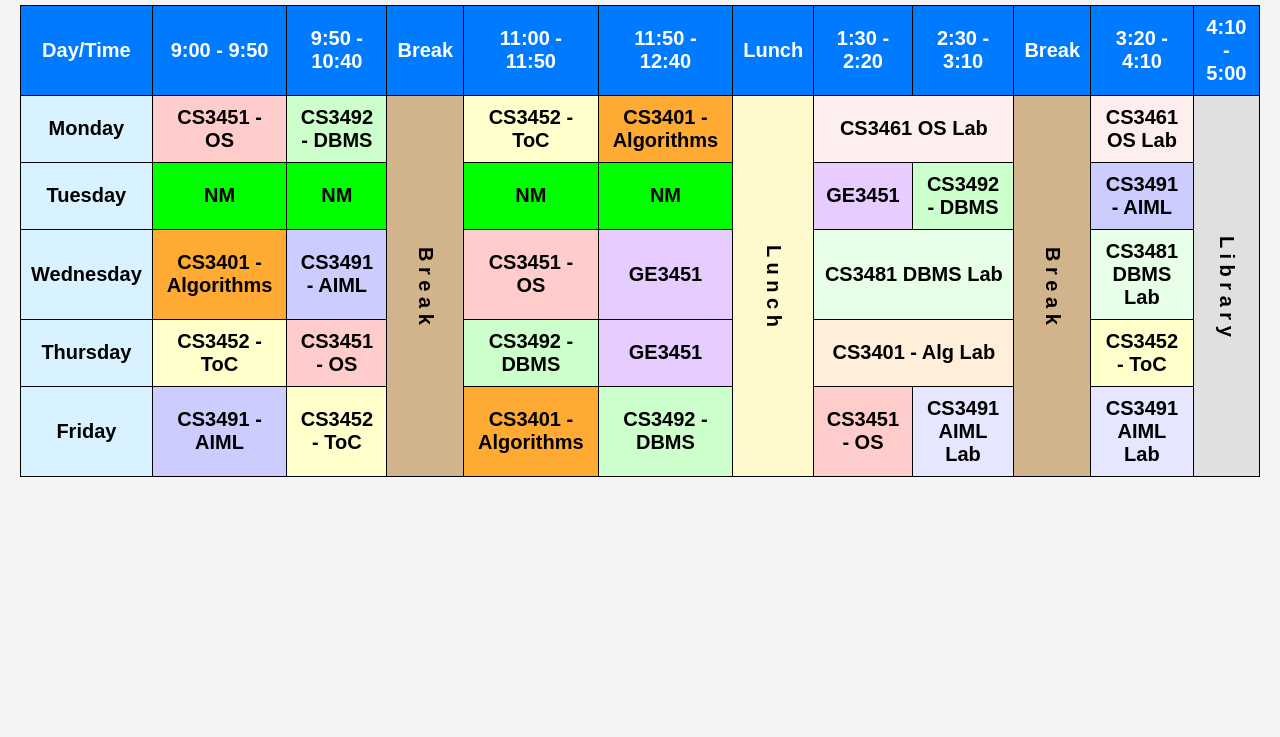
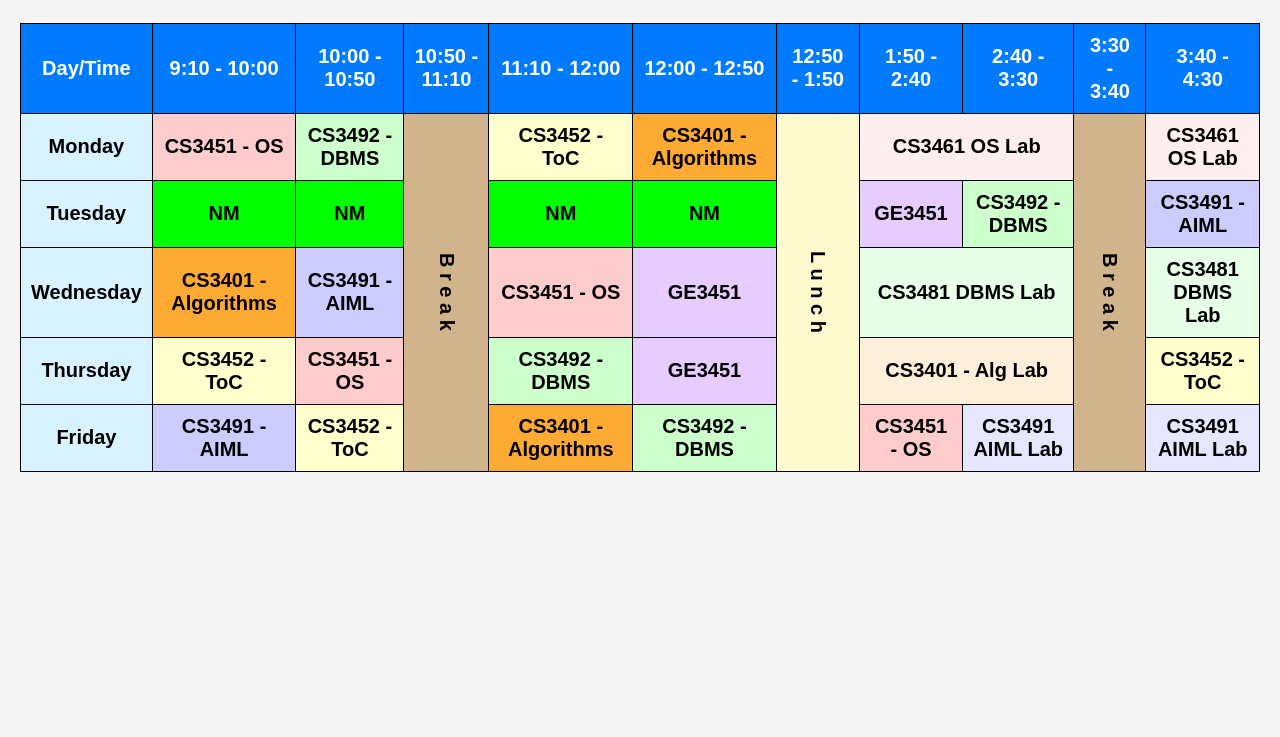
Before and after one commit to sarvnamdu/table, a plain HTML site: page index.html in a window 1280 px wide. Shown: the part 63-800 px from the top of the page. Drawn offline with Linux system fonts and the light colour scheme.

Commit message:
index.html

```diff
--- a/index.html
+++ b/index.html
@@ -59,21 +59,20 @@ writing-mode: vertical-lr; /* Vertical text from left to right */
 </style>
   </head>
   <body>
-    <h2>II CSE Timetable (Even Semester 2024 - 2025)</h2>
+    <h2>II CSE Timetable</h2><br>
     <table align="center">
 	  <tr>
 		<th>Day/Time</th>
-            <th>9:00 - 9:50</th>
-            <th>9:50 - 10:40</th>
-            <th>Break</th>
-            <th>11:00 - 11:50</th>
-            <th>11:50 - 12:40</th>
-            <th>Lunch</th>
-            <th>1:30 - 2:20</th>
-            <th>2:30 - 3:10</th>
-            <th>Break</th>
-            <th>3:20 - 4:10</th>
-            <th>4:10 - 5:00</th>
+		<th>9:10 - 10:00</th>
+		<th>10:00 - 10:50</th>
+		<th>10:50  - 11:10</th>
+		<th>11:10 - 12:00</th>
+		<th>12:00 - 12:50</th>
+		<th>12:50 - 1:50</th>
+		<th>1:50 - 2:40</th>
+		<th>2:40 - 3:30</th>
+		<th>3:30 - 3:40</th>
+		<th>3:40 - 4:30</th>
 	  </tr>
 	  <tr>
 		<td class="day">Monday</td>
@@ -86,7 +85,6 @@ writing-mode: vertical-lr; /* Vertical text from left to right */
 		<td class="oslab"colspan="2">CS3461 OS Lab</td>
 		<td class="break"rowspan="6">B r e a k</td>
 		<td class="oslab">CS3461 OS Lab</td>
-	    <td class="library"rowspan="11">L i b r a r y</td>
 	  </tr>
 	  <tr>
 		<td class="day">Tuesday</td>
```
Lines whose indentation alone changed are shown as unchanged.
